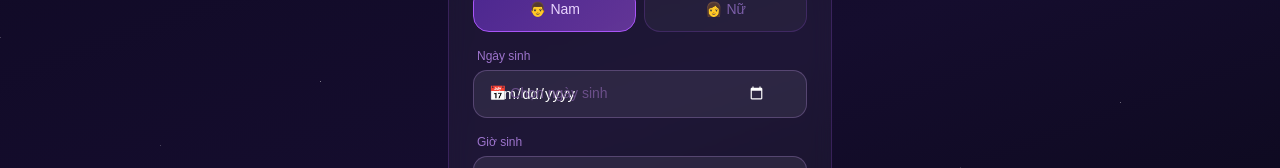
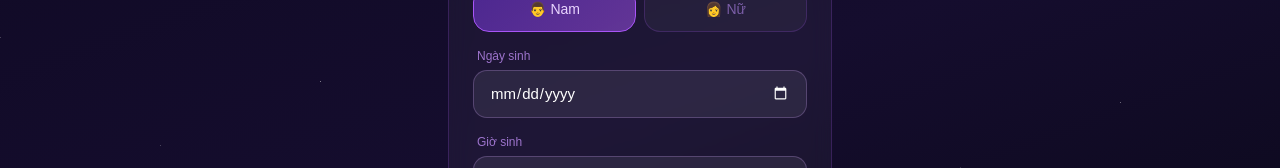
Before and after one commit to chuyenvn92/tuvi-app, a Next.js app: page / in a window 1280 px wide. Shown: the part 417-585 px from the top of the page. Built offline with nearby package versions, Linux system fonts and the light colour scheme.

Commit message:
Remove date input custom overlay (conflicted with native placeholder)

```diff
--- a/app/page.tsx
+++ b/app/page.tsx
@@ -113,17 +113,8 @@ export default function Onboarding() {
         {/* Ngày sinh */}
         <div className="mb-4">
           <label className="block text-xs mb-1.5 ml-1" style={{ color: "#9d74cc" }}>Ngày sinh</label>
-          <div className="relative">
-            <input type="date" name="ngaySinh" value={form.ngaySinh}
-              onChange={handleChange}
-              style={{ ...inputStyle, colorScheme: "dark", paddingRight: 40 }} />
-            {!form.ngaySinh && (
-              <div className="absolute inset-0 flex items-center px-4 pointer-events-none"
-                style={{ color: "#6b4f8a", fontSize: 14 }}>
-                📅 Chọn ngày sinh
-              </div>
-            )}
-          </div>
+          <input type="date" name="ngaySinh" value={form.ngaySinh}
+            onChange={handleChange} style={{ ...inputStyle, colorScheme: "dark" }} />
         </div>
 
         {/* Giờ sinh */}
```
